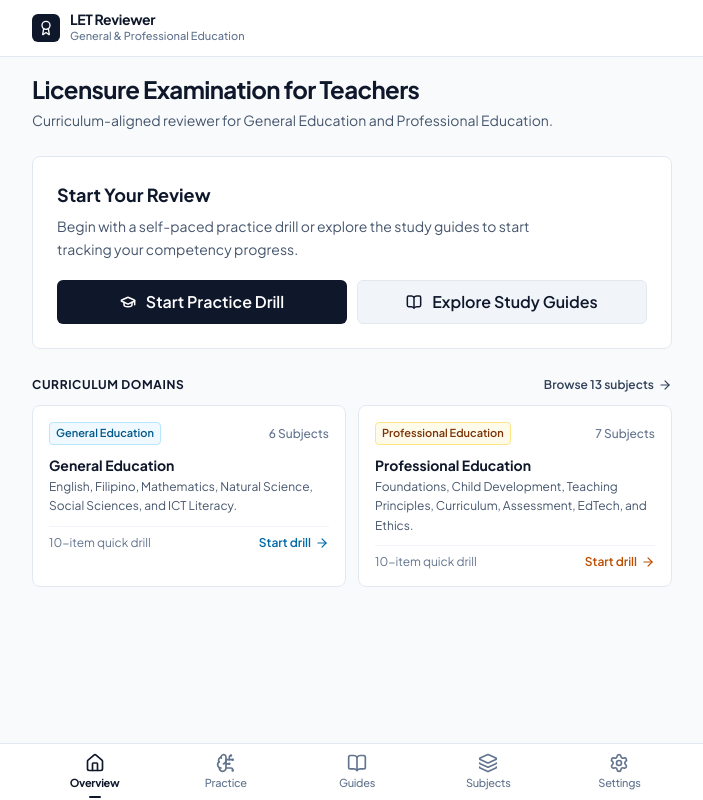
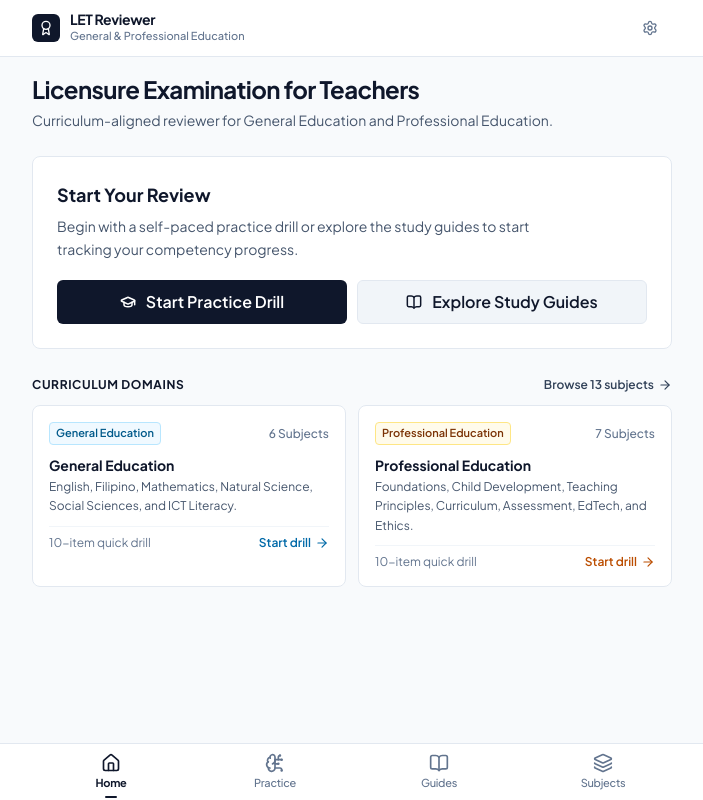
Before and after one commit to johnpaulpatigas/let-reviewer, a React (Vite) app: page / in a window 1280 px wide. Shown: the whole page, without its empty margins (283-986 px from the left). Built offline with nearby package versions, Linux system fonts and the light colour scheme.

Commit message:
refactor: simplify primary navigation and header settings

```diff
--- a/src/App.tsx
+++ b/src/App.tsx
@@ -167,6 +167,18 @@ export default function App() {
     return 'Interactive Practice';
   };
 
+  const [previousTab, setPreviousTab] = useState<NavigationTab>('home');
+
+  const handleOpenSettings = () => {
+    handleExitSession();
+    setPreviousTab(currentTab !== 'settings' ? currentTab : 'home');
+    setCurrentTab('settings');
+  };
+
+  const handleBackFromSettings = () => {
+    setCurrentTab(previousTab);
+  };
+
   const inSession = Boolean(activeSession || activeResult || activeMaterial);
   const hideNav = inSession;
 
@@ -180,7 +192,8 @@ export default function App() {
       inSession={inSession}
       sessionTitle={getSessionTitle()}
       sessionSubtitle={getSessionSubtitle()}
-      onBack={handleExitSession}
+      onBack={currentTab === 'settings' ? handleBackFromSettings : handleExitSession}
+      onOpenSettings={handleOpenSettings}
       totalAnswered={stats.totalAnswered}
       bankCount={stats.bookmarkedQuestionIds.length}
       hideNav={hideNav}
--- a/src/components/layout/AppShell.tsx
+++ b/src/components/layout/AppShell.tsx
@@ -11,6 +11,7 @@ interface AppShellProps {
   sessionTitle?: string;
   sessionSubtitle?: string;
   onBack?: () => void;
+  onOpenSettings?: () => void;
   totalAnswered?: number;
   bankCount?: number;
   hideNav?: boolean;
@@ -24,6 +25,7 @@ export const AppShell: React.FC<AppShellProps> = ({
   sessionTitle,
   sessionSubtitle,
   onBack,
+  onOpenSettings,
   totalAnswered = 0,
   bankCount = 0,
   hideNav = false,
@@ -33,6 +35,8 @@ export const AppShell: React.FC<AppShellProps> = ({
     window.scrollTo({ top: 0, left: 0, behavior: 'instant' });
   }, [currentTab, inSession, sessionTitle]);
 
+  const shouldHideNav = hideNav || currentTab === 'settings';
+
   return (
     <div className="min-h-screen bg-slate-50 dark:bg-slate-950 text-slate-900 dark:text-slate-100 flex flex-col selection:bg-slate-200 selection:text-slate-900 dark:selection:bg-slate-800 dark:selection:text-slate-100 transition-colors">
       <Header
@@ -41,14 +45,15 @@ export const AppShell: React.FC<AppShellProps> = ({
         sessionTitle={sessionTitle}
         sessionSubtitle={sessionSubtitle}
         onBack={onBack}
+        onOpenSettings={onOpenSettings}
         totalAnswered={totalAnswered}
       />
 
-      <main className={`flex-1 w-full max-w-2xl mx-auto px-4 pt-4 ${hideNav ? 'pb-8' : 'pb-20'}`}>
+      <main className={`flex-1 w-full max-w-2xl mx-auto px-4 pt-4 ${shouldHideNav ? 'pb-8' : 'pb-20'}`}>
         {children}
       </main>
 
-      {!hideNav && (
+      {!shouldHideNav && (
         <BottomNav
           currentTab={currentTab}
           onTabChange={onTabChange}
--- a/src/components/layout/BottomNav.tsx
+++ b/src/components/layout/BottomNav.tsx
@@ -1,5 +1,5 @@
 import React from 'react';
-import { Home, BookOpen, Layers, BrainCircuit, Settings } from 'lucide-react';
+import { Home, BookOpen, Layers, BrainCircuit } from 'lucide-react';
 import type { NavigationTab } from '../../types';
 
 interface BottomNavProps {
@@ -18,11 +18,10 @@ export const BottomNav: React.FC<BottomNavProps> = ({
     icon: React.ComponentType<{ className?: string }>;
     badge?: number;
   }[] = [
-    { id: 'home', label: 'Overview', icon: Home },
+    { id: 'home', label: 'Home', icon: Home },
     { id: 'practice', label: 'Practice', icon: BrainCircuit },
     { id: 'materials', label: 'Guides', icon: BookOpen },
     { id: 'subjects', label: 'Subjects', icon: Layers },
-    { id: 'settings', label: 'Settings', icon: Settings },
   ];
 
   return (
--- a/src/components/layout/Header.tsx
+++ b/src/components/layout/Header.tsx
@@ -1,5 +1,5 @@
 import React from 'react';
-import { ChevronLeft, Award } from 'lucide-react';
+import { ChevronLeft, Award, Settings } from 'lucide-react';
 import type { NavigationTab } from '../../types';
 
 interface HeaderProps {
@@ -8,20 +8,25 @@ interface HeaderProps {
   sessionTitle?: string;
   sessionSubtitle?: string;
   onBack?: () => void;
+  onOpenSettings?: () => void;
   totalAnswered?: number;
 }
 
 export const Header: React.FC<HeaderProps> = ({
+  currentTab,
   inSession = false,
   sessionTitle,
   sessionSubtitle,
   onBack,
+  onOpenSettings,
   totalAnswered = 0,
 }) => {
+  const isSettingsTab = currentTab === 'settings';
+
   return (
     <header className="sticky top-0 z-30 w-full bg-white dark:bg-slate-900 border-b border-slate-200 dark:border-slate-800 transition-colors">
       <div className="max-w-2xl mx-auto px-4 h-14 flex items-center justify-between">
-        {inSession ? (
+        {inSession || isSettingsTab ? (
           <div className="flex items-center gap-2.5 w-full">
             {onBack && (
               <button
@@ -35,10 +40,12 @@ export const Header: React.FC<HeaderProps> = ({
             )}
             <div className="flex-1 min-w-0">
               <h1 className="text-sm font-bold text-slate-900 dark:text-white truncate">
-                {sessionTitle || 'Review Session'}
+                {isSettingsTab ? 'Settings & Preferences' : sessionTitle || 'Review Session'}
               </h1>
               <p className="text-[11px] text-slate-500 dark:text-slate-400 truncate">
-                {sessionSubtitle || 'LET Board Exam Reviewer'}
+                {isSettingsTab
+                  ? 'Display, typography & study preferences'
+                  : sessionSubtitle || 'LET Board Exam Reviewer'}
               </p>
             </div>
           </div>
@@ -58,12 +65,27 @@ export const Header: React.FC<HeaderProps> = ({
               </div>
             </div>
 
-            {/* Questions Solved Progress */}
-            {totalAnswered > 0 && (
-              <div className="flex items-center gap-1 px-2.5 py-1 bg-slate-100 dark:bg-slate-800 rounded text-slate-700 dark:text-slate-300 text-xs font-medium border border-slate-200 dark:border-slate-700">
-                <span className="font-mono font-bold text-slate-900 dark:text-white">{totalAnswered}</span> solved
-              </div>
-            )}
+            <div className="flex items-center gap-2">
+              {/* Questions Solved Progress */}
+              {totalAnswered > 0 && (
+                <div className="hidden xs:flex items-center gap-1 px-2.5 py-1 bg-slate-100 dark:bg-slate-800 rounded text-slate-700 dark:text-slate-300 text-xs font-medium border border-slate-200 dark:border-slate-700">
+                  <span className="font-mono font-bold text-slate-900 dark:text-white">{totalAnswered}</span> solved
+                </div>
+              )}
+
+              {/* Secondary Settings Icon */}
+              {onOpenSettings && (
+                <button
+                  type="button"
+                  onClick={onOpenSettings}
+                  aria-label="Open Settings"
+                  title="Settings & Preferences"
+                  className="inline-flex items-center justify-center w-8 h-8 rounded-md text-slate-500 hover:text-slate-900 dark:text-slate-400 dark:hover:text-white hover:bg-slate-100 dark:hover:bg-slate-800 tap-target transition-colors cursor-pointer"
+                >
+                  <Settings className="w-4 h-4" />
+                </button>
+              )}
+            </div>
           </>
         )}
       </div>
```
